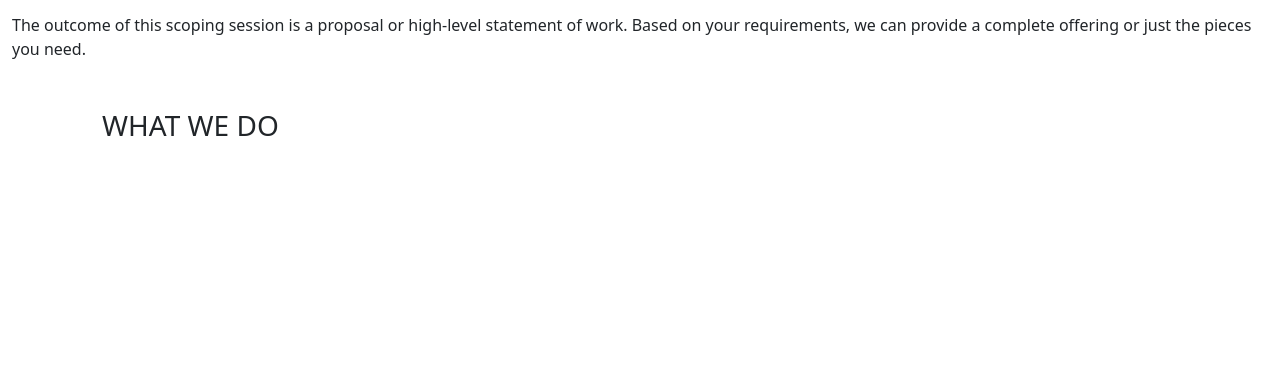
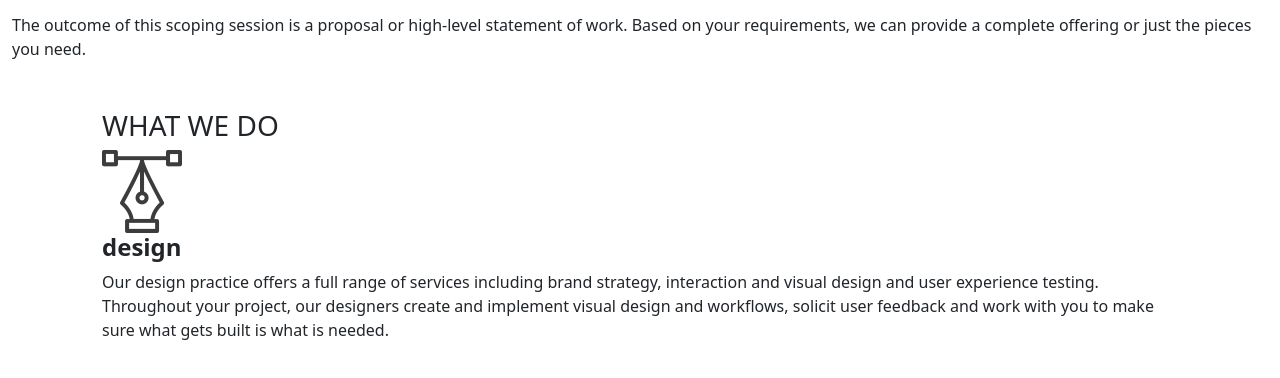
Before and after one commit to bundiroberts/Delani_Studios, a plain HTML site: page index.html in a window 1280 px wide. Shown: the part 498-876 px from the top of the page. Before the commit the page ends 800 px from the top, so only its background shows below. Drawn offline with nearby package versions, Linux system fonts and the light colour scheme.

Commit message:
added the design icon in the what we do section

```diff
--- a/index.html
+++ b/index.html
@@ -65,3 +65,11 @@
                 <div class="col-md-12 ">
                   <h3>WHAT WE DO</h3>
                 </div>
+                <div class="row">
+                    <div class = "col 4">
+                     <img src=" images/services_icons/design_icon.png"  class="design" id="designpractice-hidden">
+                     <h4><b>design</b></h4>
+                     <p id = "designpractice" class= "design">
+                       Our design practice offers a full range of services including brand strategy, interaction and visual design and user experience testing.
+                       Throughout your project, our designers create and implement visual design and workflows, solicit user feedback and work with you to make sure what gets built is what is needed.
+                     </p>
```
